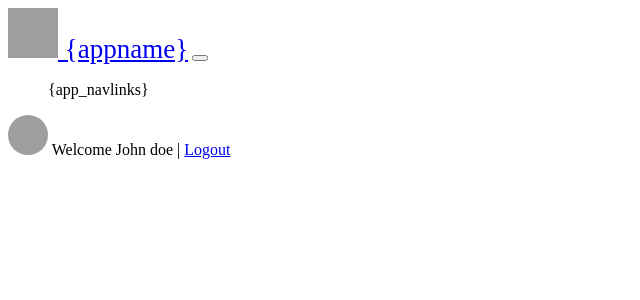
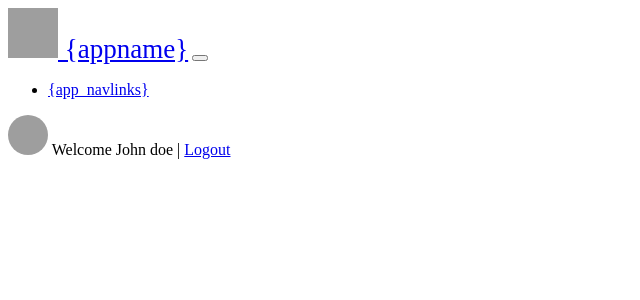
Before and after one commit to Asanetic/phpmagicbits, a PHP site: page /navbar.php in a window 1280 px wide. Shown: the top 300 px of the page, without its empty margins (0-640 px from the left). Run offline with PHP 8.4, Linux system fonts and the light colour scheme; grey boxes are pictures that could not be loaded.

Commit message:
Update navbar.php

```diff
--- a/uitemplates/cloudone/navbar.php
+++ b/uitemplates/cloudone/navbar.php
@@ -7,7 +7,10 @@
 
     <div class="collapse navbar-collapse" id="navbarsExampleDefault">
         <ul class="navbar-nav mr-auto">
-        {app_navlinks}
+            <li class="nav-item">
+                <a class="nav-link" href="#">{app_navlinks}</a>
+            </li>
+
         </ul>
         <div class="mr-2">
           <img src="./img/noavatar.jpeg" class="border" style="width: 40px; height: 40px; border-radius: 50%;" />
```
